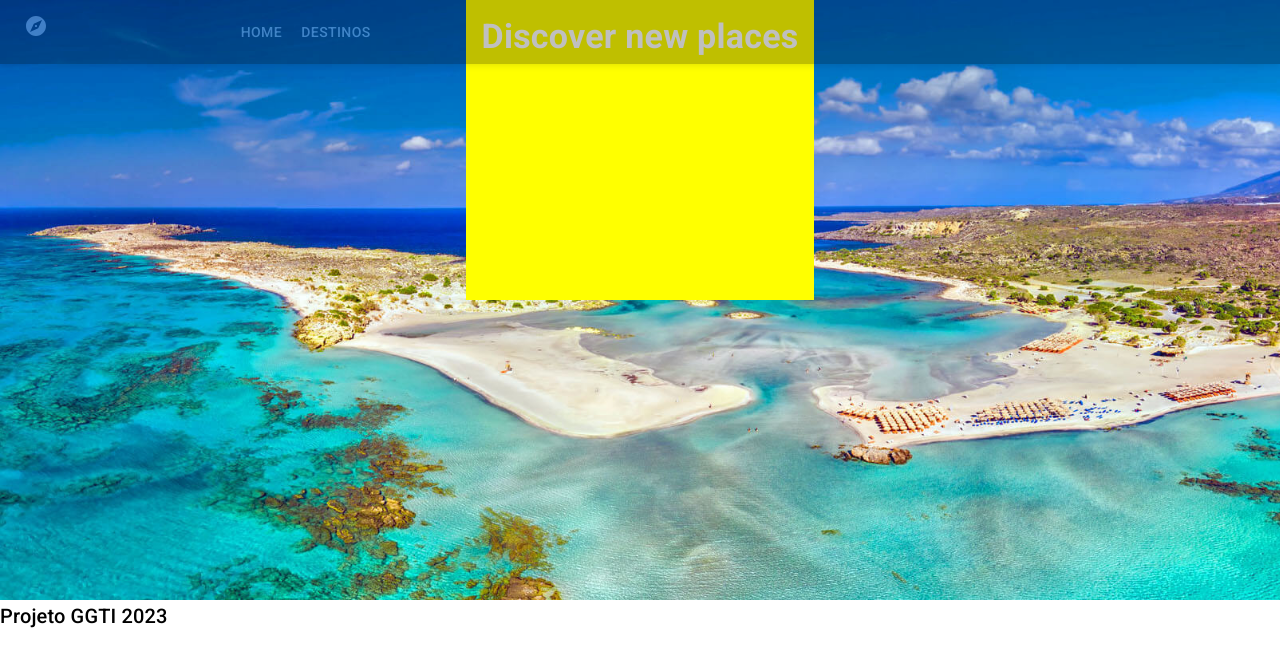
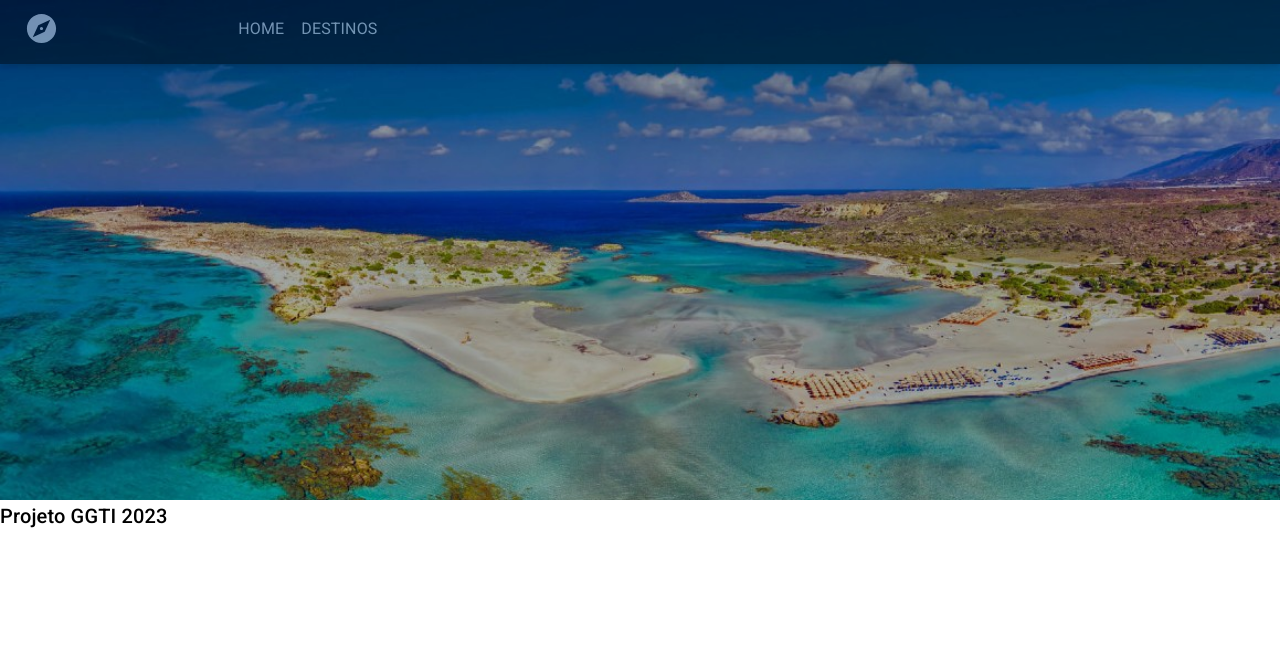
Before and after one commit to IsraelAugusto0110/ggti_projeto_23, a React (Create React App) app: page / in a window 1280 px wide. Shown: the top 666 px of the page. Built offline with nearby package versions, Linux system fonts and the light colour scheme.

Commit message:
estilização do elemento header

```diff
--- a/src/components/Header.jsx
+++ b/src/components/Header.jsx
@@ -1,7 +1,7 @@
-import { Grid, Typography } from "@mui/material";
+import { Grid } from "@mui/material";
 import React from "react";
 import Navbar from "./Navbar";
-import image from "../assets/images/creta.jpg";
+import imgBg from "../assets/images/img_bg02.jpg";
 
 const Header = () => {
   return (
@@ -12,18 +12,12 @@ const Header = () => {
         flexDirection="column"
         sx={{
           alignItems: "center",
-          backgroundImage: `url(${image})`,
+          backgroundImage: `url(${imgBg})`,
           backgroundRepeat: "no-repeat",
           backgroundSize: "cover",
-          height: "600px",
+          height: "500px",
         }}
-      >
-        <Grid item sx={{ backgroundColor: "yellow", padding: 2 }} xs={6}>
-          <Typography color="white" fontWeight="bold" variant="h4">
-            Discover new places
-          </Typography>
-        </Grid>
-      </Grid>
+      ></Grid>
     </>
   );
 };
--- a/src/components/Navbar.jsx
+++ b/src/components/Navbar.jsx
@@ -18,24 +18,24 @@ const linkStyle = {
 const Navbar = () => {
   return (
     <>
-      <AppBar position="fixed" sx={{ backgroundColor: "black", opacity: 0.25 }}>
+      <AppBar position="fixed" sx={{ backgroundColor: "black", opacity: 0.45 }}>
         <Toolbar>
           <Grid container>
             <Grid item xs={2}>
-              <Typography>
-                <Explore />
+              <Typography color="white">
+                <Explore fontSize="large" />
               </Typography>
             </Grid>
             <Grid item xs={5}>
               <Stack direction="row">
                 <Button>
                   <Link to="/" style={linkStyle}>
-                    HOME
+                    <Typography color="white">HOME</Typography>
                   </Link>
                 </Button>
                 <Button>
                   <Link to="/destinos" style={linkStyle}>
-                    DESTINOS
+                    <Typography color="white">DESTINOS</Typography>
                   </Link>
                 </Button>
               </Stack>
```
Also changed, not shown: src/assets/images/creta.jpg (deleted), src/assets/images/img_bg02.jpg (added).
